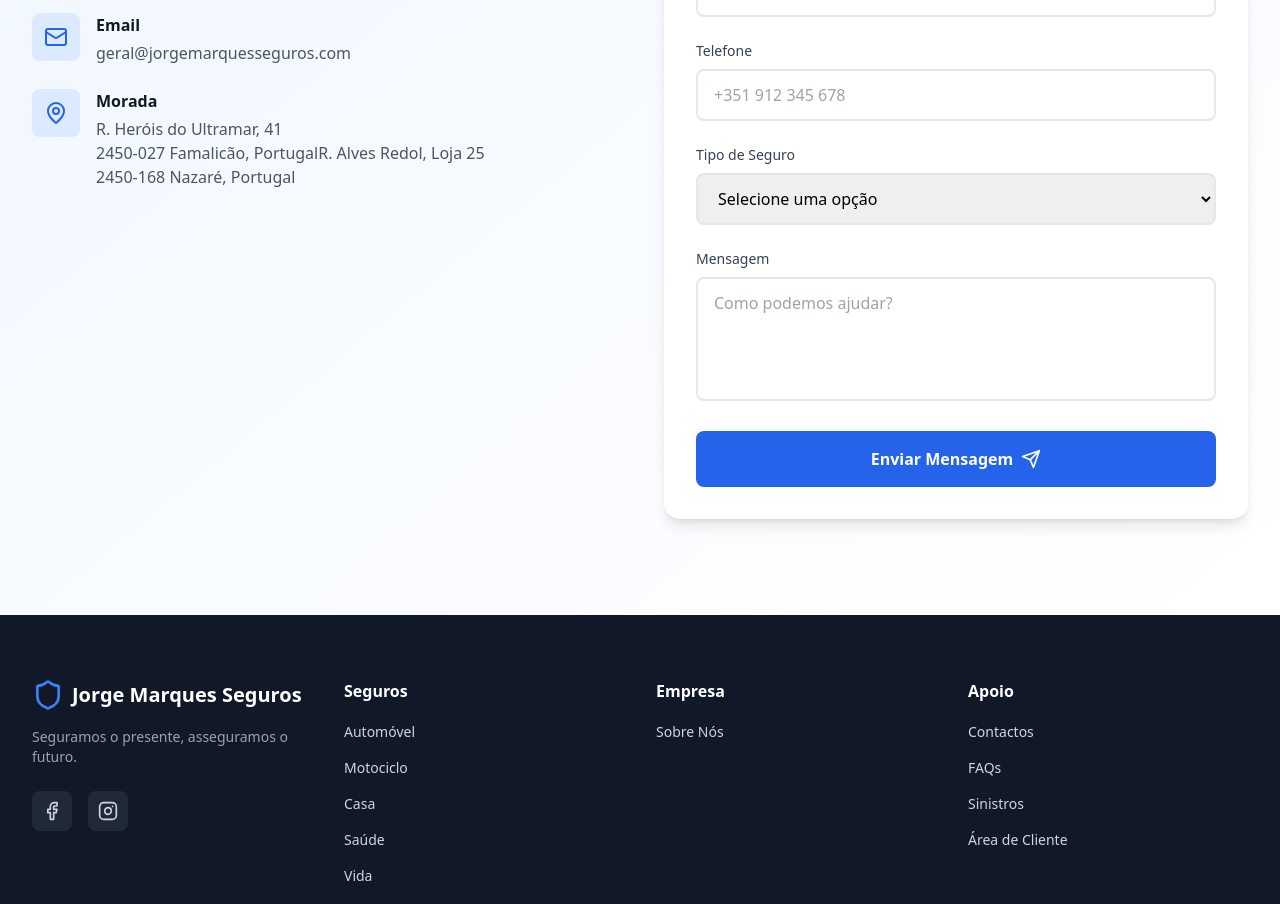
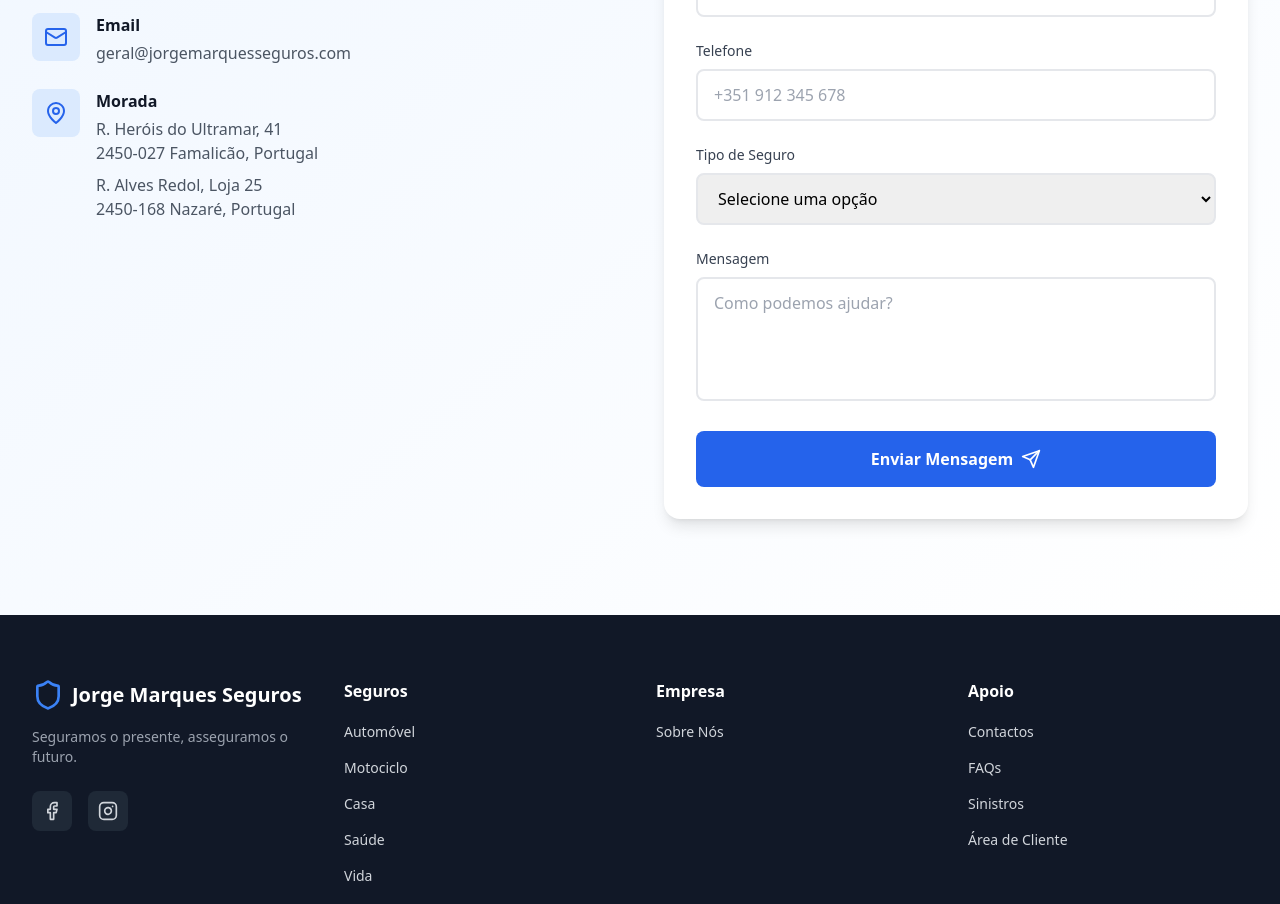
Before and after one commit to MiguelBarros2450/Zurich, a React (Vite) app: page / in a window 1280 px wide. Shown: the part 4465-5369 px from the top of the page. Built offline with nearby package versions, Linux system fonts and the light colour scheme; no server answers.

Commit message:
Update ContactForm.tsx

```diff
--- a/src/components/ContactForm.tsx
+++ b/src/components/ContactForm.tsx
@@ -99,22 +99,25 @@ export default function ContactForm() {
                 <div className="w-12 h-12 bg-blue-100 rounded-lg flex items-center justify-center mr-4 flex-shrink-0">
                   <MapPin className="h-6 w-6 text-blue-600" />
                 </div>
+
                 <div>
                   <div className="font-semibold text-gray-900 mb-1">Morada</div>
+
                   <a
                     href="https://www.google.com/maps/search/?api=1&query=R.+Heróis+do+Ultramar,+41,+2450-027+Famalicão,+Portugal"
                     target="_blank"
                     rel="noopener noreferrer"
-                    className="text-gray-600 hover:text-blue-600"
+                    className="block text-gray-600 hover:text-blue-600 hover:underline mb-2"
                   >
                     R. Heróis do Ultramar, 41<br />
                     2450-027 Famalicão, Portugal
                   </a>
+
                   <a
                     href="https://www.google.com/maps/search/?api=1&query=R.+Alves+Redol,+Loja+25,+2450-168+Nazaré,+Portugal"
                     target="_blank"
                     rel="noopener noreferrer"
-                    className="text-gray-600 hover:text-blue-600"
+                    className="block text-gray-600 hover:text-blue-600 hover:underline"
                   >
                     R. Alves Redol, Loja 25<br />
                     2450-168 Nazaré, Portugal
```
